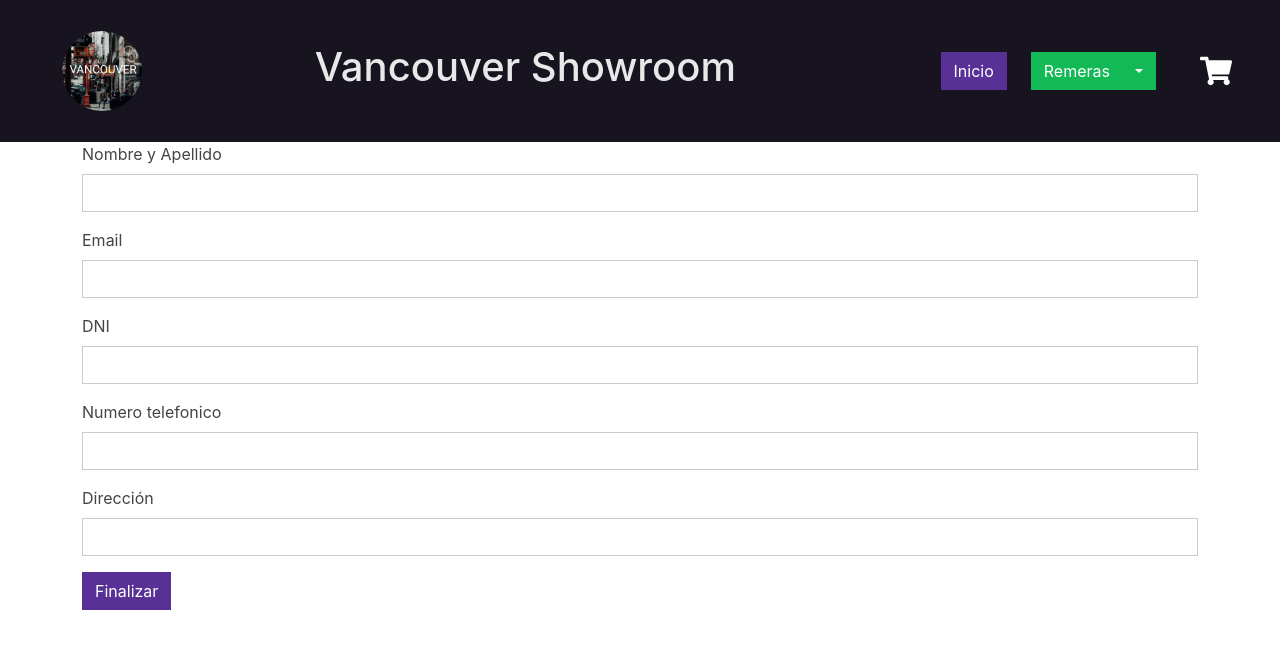
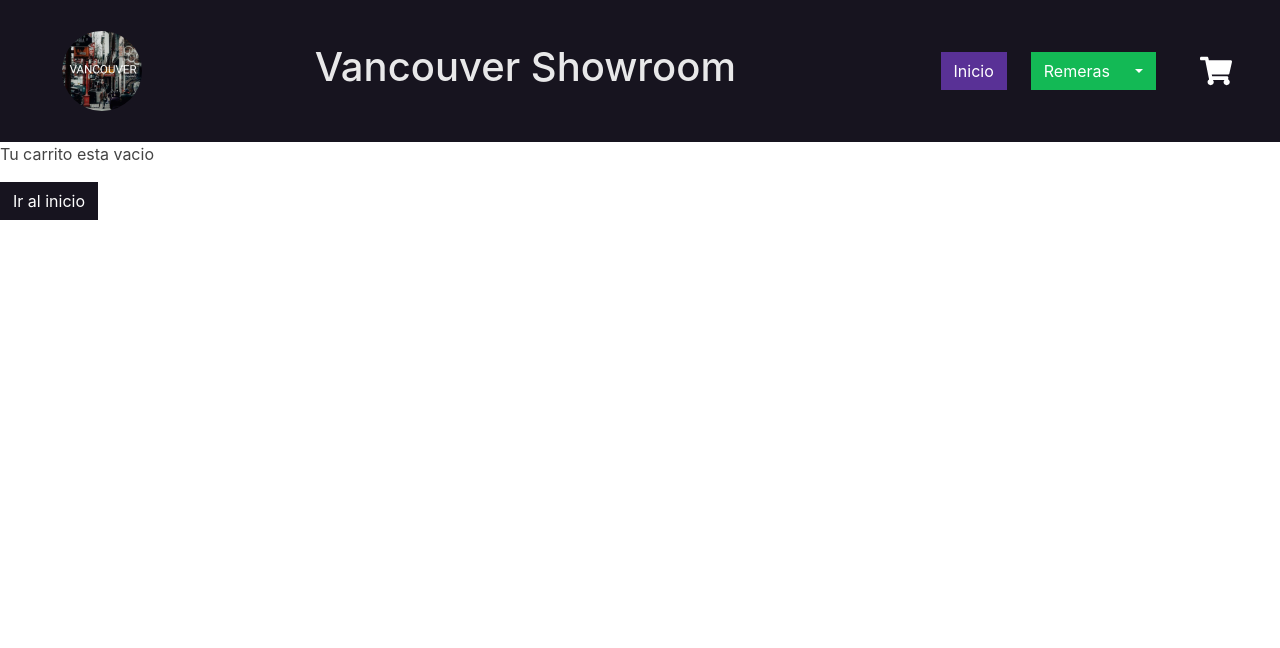
Before and after one commit to Dromptar/vancouver-showroom, a React (Create React App) app: page /cart in a window 1280 px wide. Shown: the top 648 px of the page. Built offline with nearby package versions, Linux system fonts and the light colour scheme.

Commit message:
error when going to cart after adding item

```diff
--- a/src/components/App.jsx
+++ b/src/components/App.jsx
@@ -3,6 +3,7 @@ import {BrowserRouter,Routes,Route} from 'react-router-dom';
 
 //Context
 import { DarkModeProvider } from '../context/darkMode';
+import { CartContextProvider } from '../context/CartContext';
 
 //Components
 import Navbar from './Navbar/Navbar';
@@ -17,13 +18,16 @@ const App = () => {
 
       <DarkModeProvider props="Hello there!">
         <BrowserRouter>
+          <CartContextProvider>
           <Navbar/>
           <Routes>
             <Route path='/' element={<ItemListContainer/>}/>
             <Route path='/product/:id' element={<ItemDetailContainer/>}/>
-            <Route path='/Cart' element={<Cart/>}/>
+            <Route path='/cart' element={<Cart/>}/>
             <Route path='/category/:category' element={<ItemListContainer/>}/>
+            {/* <Route path='/checkout' element={<Checkout/>}></Route> */}
           </Routes>
+          </CartContextProvider>
         </BrowserRouter>
       </DarkModeProvider>
 
--- a/src/components/Cart/Cart.jsx
+++ b/src/components/Cart/Cart.jsx
@@ -1,10 +1,48 @@
-import Checkout from "../Checkout/Checkout";
+import { useContext } from "react";
+import { CartContext } from "../../context/CartContext";
+import { Link } from "react-router-dom";
 
 const Cart = () => {
+    const {cart, emptyCart, totalPrice, removeItem} = useContext(CartContext)
+
     return (
-        <div>
-            <Checkout/>
-        </div>
+        <>
+
+            {cart.length === 0 ?
+            <div>
+                <p>Tu carrito esta vacio</p>
+                <Link to={'/'}><button className="btn btn-dark">Ir al inicio</button></Link>
+            </div>
+            :
+            <div>
+                {cart.map((prod,indice) =><div className="card mb-3" key={indice} style={{maxWidth: '540px'}}>
+                <div className="row g-0">
+                    <div className="col-md-4">
+                    <img src={`../img/${prod.img}`} className="img-fluid rounded-start" alt="..." />
+                </div>
+                    <div className="col-md-8">
+                        <div className="card-body">
+                            <h5 className="card-title">{prod.nombre}</h5>
+                            <p className="card-text">Cantidad: {prod.quan}</p>
+                            <p className="card-text">Precio unitario: {prod.precio}</p>
+                            <p className="card-text">Subtotal: {prod.precio * prod.cant}</p>
+                        </div>
+                        <button className="btn btn-danger" onClick={() => removeItem(prod.id)}>Eliminar Producto</button>
+                    </div>
+                </div>
+            </div>
+            )}
+            <div>
+                <p>Total: {totalPrice()}</p>
+                <button className="btn btn-danger" onClick={emptyCart}>Limpiar Carrito</button>
+                <Link to="/checkout">
+                    <button className="btn btn-primary">Finalizar Compra</button>
+                </Link>
+            </div>
+            </div>
+            }
+        </>
+
     );
 }
 
--- a/src/components/Item/Item.jsx
+++ b/src/components/Item/Item.jsx
@@ -2,23 +2,13 @@ import { Link } from "react-router-dom";
 
 const Item = ({prod}) => {
     return (
-        // <div className="card productCard">
-        //             <img src={`../img/${prod.img}`} className="card-img-top" alt="..." />
-        //             <div className="card-body">
-        //                 <h5 className="card-title">{prod.nombre}</h5>
-        //                 {/* <p className="card-text">Marca: {prod.marca}</p> */}
-        //                 <p className="card-text">Modelo: {prod.modelo}</p>
-        //                 <p className="card-text">Precio: ${prod.precio}</p>
-        //                 <p className="card-text">Stock: {prod.stock}</p>
-        //                 <button className="btn btn-dark"><Link className="nav-link" to={`/product/${prod.id}`}>Ver producto</Link></button>
-        //             </div>
-        //     </div>
+
         <div className="card border-success mb-3" style={{maxWidth: '20rem'}}>
             <div className="card-header">{prod.marca}</div>
             <img src={`../img/${prod.img}`} className="card-img-top" alt="..." />
             <div className="card-body">
                 <h4 className="card-title">{prod.nombre}</h4>
-                <p className="card-text">Precio: ${prod.precio}</p>
+                <p className="card-text">$ {new Intl.NumberFormat('de-DE').format(prod.precio)}</p>
                 <button className="btn btn-dark"><Link className="nav-link" to={`/product/${prod.id}`}>Ver producto</Link></button>
             </div>
         </div>
--- a/src/components/ItemCount/ItemCount.jsx
+++ b/src/components/ItemCount/ItemCount.jsx
@@ -1,21 +1,22 @@
 import {useState} from 'react';
 
 const ItemCount = ({stock, onAdd}) => {
-    const [contador, setContador] = useState(1)
+    const [contador, setContador] = useState(1) //valor inicial
 
     const agregarAlCarrito = () => {
-        onAdd(contador);
+        onAdd(contador)
     }
 
-    const incrementar = () => contador < stock && setContador(contador + 1);
-    const decrementar = () => contador > 1 && setContador(contador - 1);
+    const incrementar = () => contador < stock && setContador(contador + 1)
+
+    const decrementar = () => contador > 1 && setContador(contador - 1)
 
     return (
         <>
-            <button onClick={decrementar} id="boton2" className='btn btn-light'>-</button>
-                {contador}
-            <button  onClick={incrementar}id="boton1" className='btn btn-dark'>+</button>
-            <button className='btn btn-dark' onClick={agregarAlCarrito}>Agregar al carrito</button>
+            <button onClick={decrementar} className='btn btn-light botItem'><i class="fas fa-minus"></i></button>
+                    {contador}
+            <button onClick={incrementar} className='btn btn-light botItem'><i class="fas fa-plus"></i></button>
+            <button className="btn btn-dark" onClick={agregarAlCarrito}><i class="fas fa-cart-plus"></i></button>
         </>
     );
 }
--- a/src/components/ItemDetail/ItemDetail.jsx
+++ b/src/components/ItemDetail/ItemDetail.jsx
@@ -1,15 +1,20 @@
+import { useContext } from 'react';
 import { Link } from 'react-router-dom';
 import ItemCount from '../ItemCount/ItemCount';
+import { CartContext } from '../../context/CartContext';
+
 
 const ItemDetail = ({producto}) => {
 
+    const {cart, isInCart, addItem} = useContext(CartContext);
+
     const onAdd = (contador) => {
-        console.log(contador)
+        addItem(producto, contador)
     }
     return (
         <div className='row g-0'>
             <div className='col-md-4'>
-                <img src={`../img/${producto.img}`} className='img-fluid round'></img>
+                <img src={`../img/${producto.img}`} className='img-fluid round' alt='image'></img>
             </div>
             <div className='col-md-8'>
                 <div className='card-body'>
@@ -18,8 +23,8 @@ const ItemDetail = ({producto}) => {
                     <p className='card-text'>Marca: {producto.marca}</p>
                     <p className='card-text'>Precio: ${producto.precio}</p>
                     <p className='card-text'>Stock: {producto.stock}</p>
-                    <ItemCount stock = {producto.stock} onAdd={onAdd}/>
-                    <button className='btn btn-secondary'><Link to="/cart" className='nav-link'>Ir al carrito</Link></button>
+                    <ItemCount stock = {producto.stock} onAdd={onAdd}/><br/>
+                    <button className='btn btn-secondary'><Link to="/cart" className='nav-link'>Finalizar compra</Link></button>
                 </div>
             </div>
         </div>
--- a/src/components/app.css
+++ b/src/components/app.css
@@ -22,6 +22,7 @@
     width: 100%;
 }
 
+
 .darkMode {
     background: url("../../public/img/granville-street.jpg");
     background-attachment: fixed;
--- a/src/context/CartContext.js
+++ b/src/context/CartContext.js
@@ -5,15 +5,14 @@ const CartContext = createContext([]);
 const CartContextProvider = (props) => {
     const [cart, setCart] = useState([]);
 
-    const isInCart = () => {
+    const isInCart = (id) => {
         return cart.find( prod => prod.id === id)
     }
 
     const addItem = (item, quantity) => {
 
-        }
-        if(isInCart(newItem.id)) {
-            const index = cart.findIndex(prod => prod.id);
+        if(isInCart(item.id)) {
+            const index = cart.findIndex(prod => prod.id === item.id);
             const aux = [...cart];
             aux[index].quan = quantity;
             setCart(aux);
@@ -24,4 +23,32 @@ const CartContextProvider = (props) => {
             }
             setCart([...cart, newItem])
         }
+
+    }
+
+        const emptyCart = () => {
+            return setCart([])
+        }
+
+        const removeItem = (id) => {
+            return setCart(cart.filter(prod => prod.id !== id))
+        }
+
+        const getItemQuantity = () => {
+            return cart.reduce((acum, prod) => acum += prod.quan, 0)
+        }
+
+        const totalPrice = () => {
+            return cart.reduce((acum, prod) => acum += (prod.quan * prod.precio))
+        }
+
+        console.log(cart);
+
+        return (
+            <CartContext.Provider value = {{cart, isInCart, addItem, emptyCart, removeItem, getItemQuantity, totalPrice}}>
+                {props.children}
+            </CartContext.Provider>
+        )
 }
+
+export {CartContextProvider, CartContext}
--- a/src/index.js
+++ b/src/index.js
@@ -6,7 +6,7 @@ import App from './components/App';
 
 const root = ReactDOM.createRoot(document.getElementById('root'));
 root.render(
-  <React.StrictMode>
+
     <App />
-  </React.StrictMode>
+
 );
```
